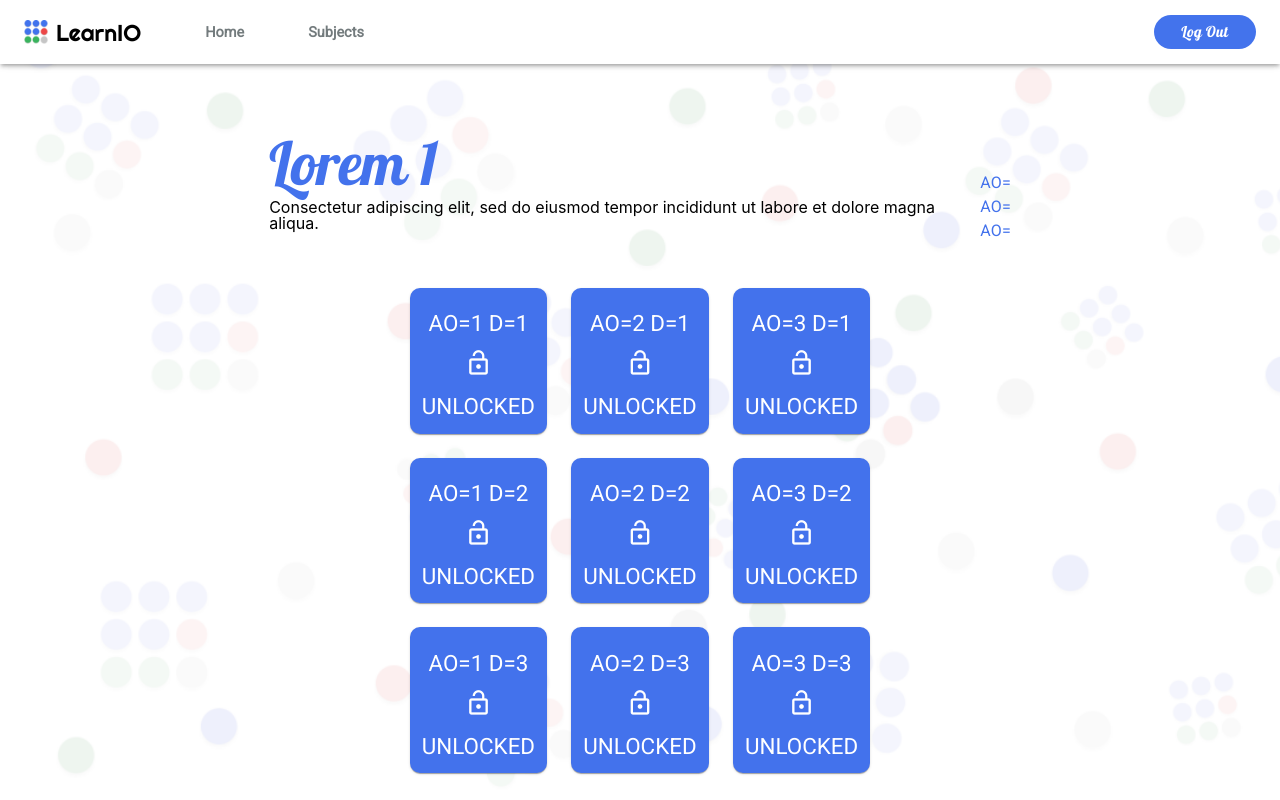
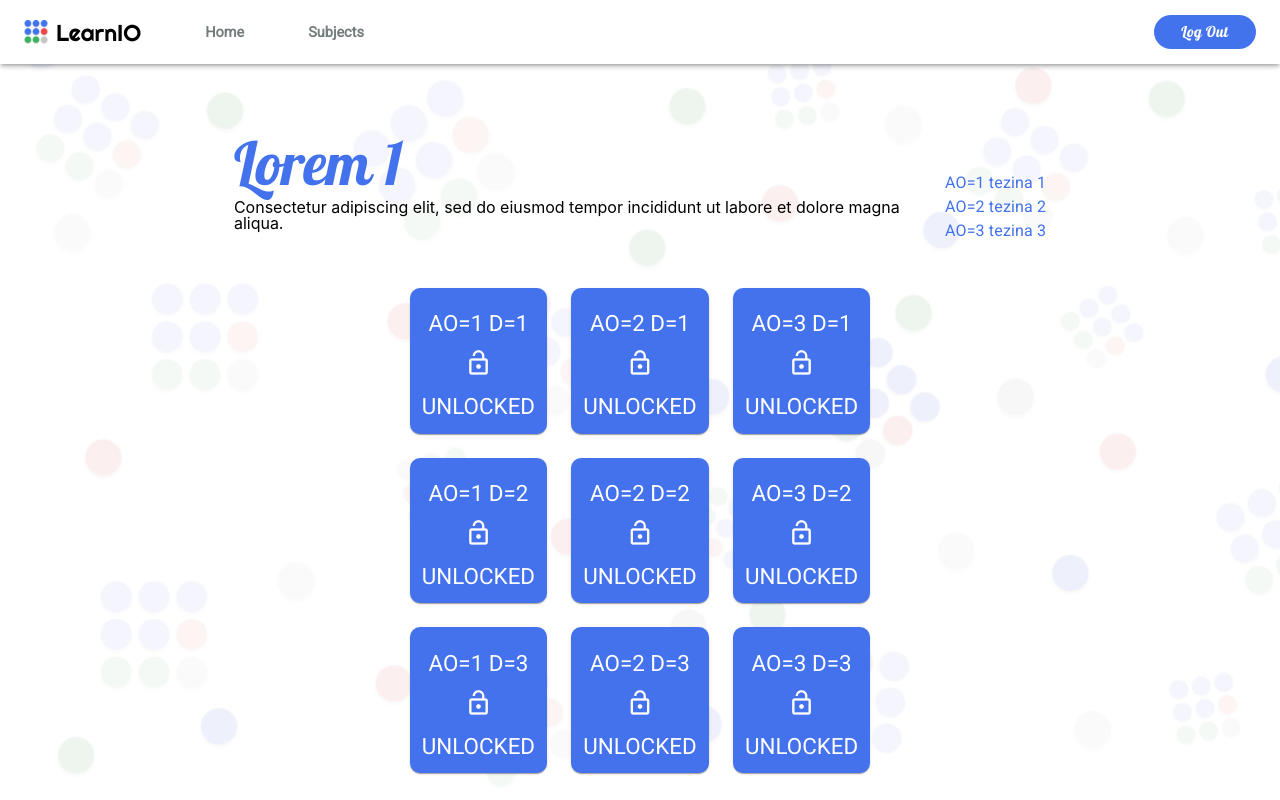
Before and after one commit to IvanLuksic/LearnIO, a React (Create React App) app in the folder learnio/: page /topic/1 in a window 1280 px wide. Built offline with nearby package versions, Linux system fonts and the light colour scheme.

Commit message:
dodan opis ao-va

```diff
--- a/learnio/src/components/student/Matrica.jsx
+++ b/learnio/src/components/student/Matrica.jsx
@@ -94,8 +94,8 @@ function Matrica(props)
     const [topicID,setTopicID]=useState(useSelector(state=>state.studentTopic.id));
     const [loading,setLoading]=useState(offline);//OFFLINE:true
 
-    //pokusaj da spojin tocno koliko ima redaka
-    const bzvz=[
+    //opis svakog ao
+    const opis=[
       {ao:1,opis:"tezina 1"},
       {ao:2,opis:"tezina 2"},
       {ao:3,opis:"tezina 3"},
@@ -107,18 +107,6 @@ function Matrica(props)
       {ao:9,opis:"tezina 9"},
       {ao:10,opis:"tezina 10"},
     ]
-    const nums=range(1,matricaAO);
-    function range(start, end) {
-      let nums=[];
-      for (let i = start; i <= end; i++)
-      {
-  	      nums.push(bzvz);
-      }
-      return nums;
-    }
-
-
-
 
     const GetQuestion=()=>{
             const requestOptions = {
@@ -177,7 +165,7 @@ function Matrica(props)
                   <Grid item><p style={{fontSize:'2vh', color: 'black', display: 'block'}}>{topicDescription}</p></Grid>
               </Grid>
                 <Grid direction="column" >
-                  {nums.map((AO)=>(<Typography color="primary">AO={AO.ao} {AO.opis} </Typography>))}
+                  {opis.slice(0,matricaAO).map((AO)=>(<Typography color="primary">AO={AO.ao} {AO.opis} </Typography>))}
                 </Grid>
               <Grid item md = {11} xs = {11} sm = {11} spacing={3} container direction="row" justify="center" alignItems="center" >
                   <DisplayMatrix changeSelected={changeAoDSelected} ar={fieldToRows(fields,matricaAO,matricaD)} aoSelected={aoSelected} dSelected={dSelected}/>
```
